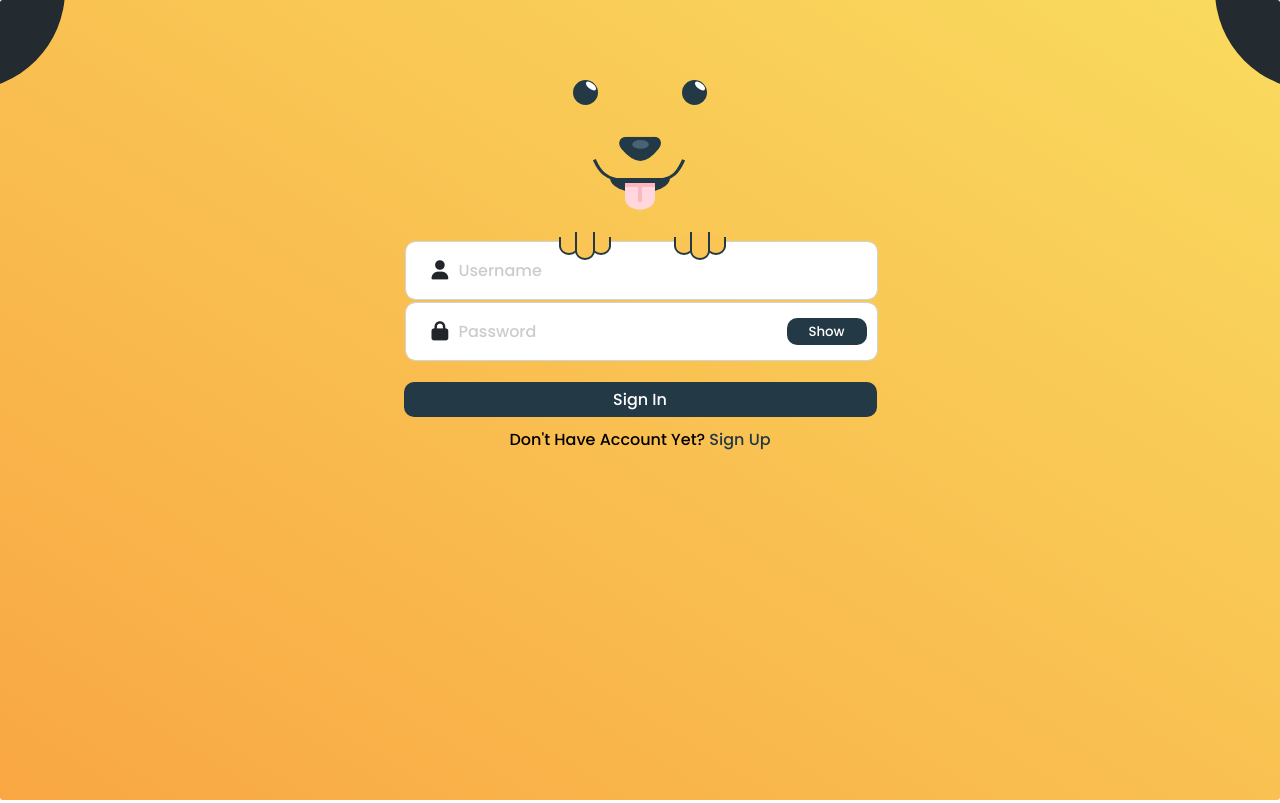
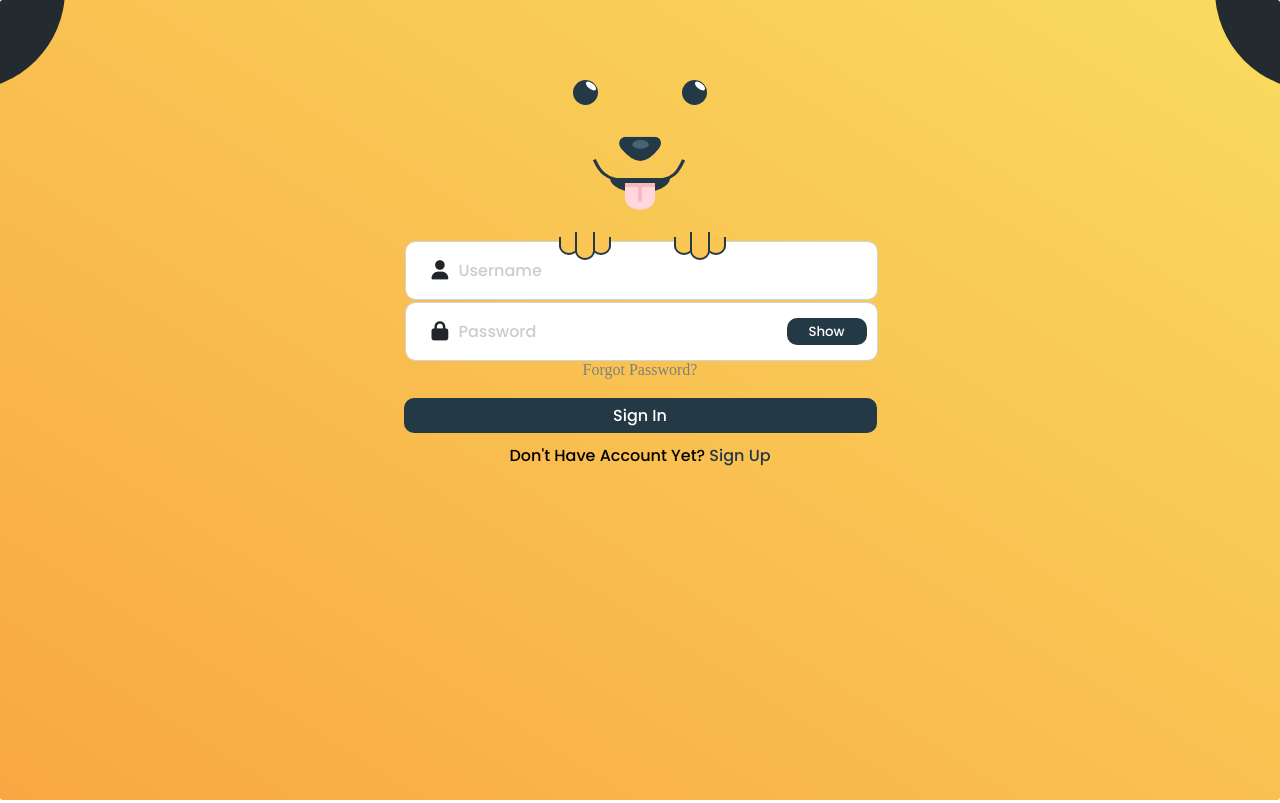
Before and after one commit to s-bhalode/login_form, a plain HTML site: page index.html in a window 1280 px wide. Drawn offline with nearby package versions, Linux system fonts and the light colour scheme.

Commit message:
edited Html file

```diff
--- a/index.html
+++ b/index.html
@@ -112,6 +112,8 @@
             />
             <button class="password-button">show</button>
           </label>
+          <div class="forget"><p>forgot password?</p>
+          </div>
           <button class="login-button">sign in</button>
         </div>
       </div>
--- a/style.css
+++ b/style.css
@@ -355,3 +355,6 @@ body {
     transform: rotateX(60deg);
   }
 }
+.forget{
+  color: grey;
+}
```
